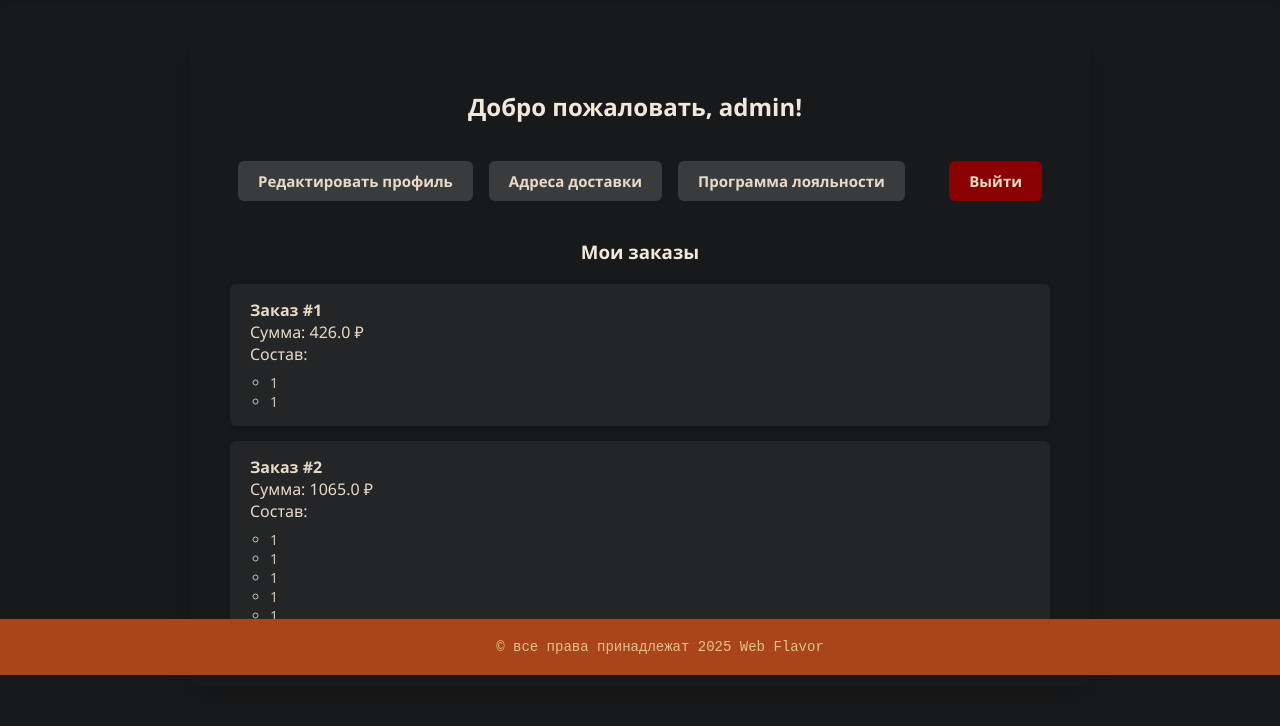
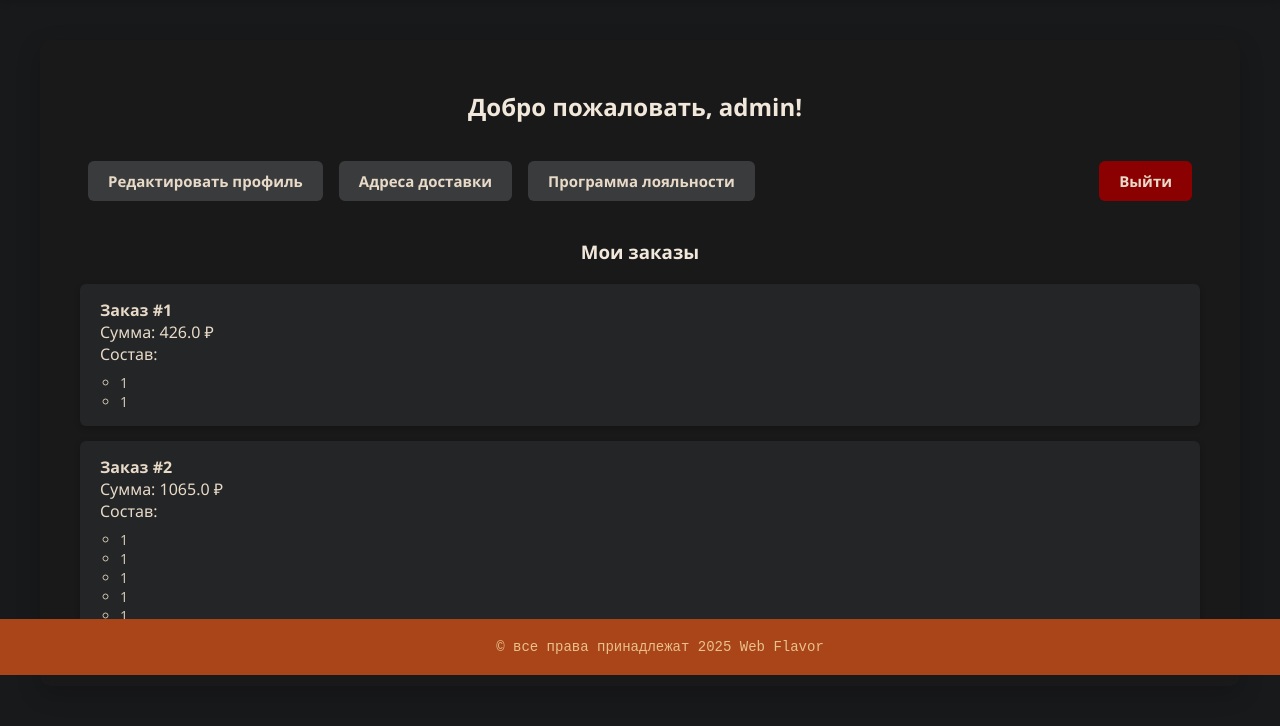
Before and after one commit to Komandor2003/VKUS, a Flask app: page /profile in a window 1280 px wide. Shown: the part 125-851 px from the top of the page. Run offline with Flask 3, Linux system fonts and the light colour scheme; a user stored in the database is signed in.

Commit message:
beta 1.4.7

```diff
--- a/static/style.css
+++ b/static/style.css
@@ -316,10 +316,10 @@ footer p {
 
 /* Стиль для профиля и корзины */
 .profile-container {
-    max-width: 900px;
+    max-width: 1200px;
     margin: 40px auto;
     padding: 30px 40px;
-    background-color: #18191a;
+    background-color: #191919;
     border-radius: 10px;
     box-shadow: 0 8px 24px rgba(0, 0, 0, 0.2);
     color: #e8dac8;
```
Also changed, not shown: database.db.
